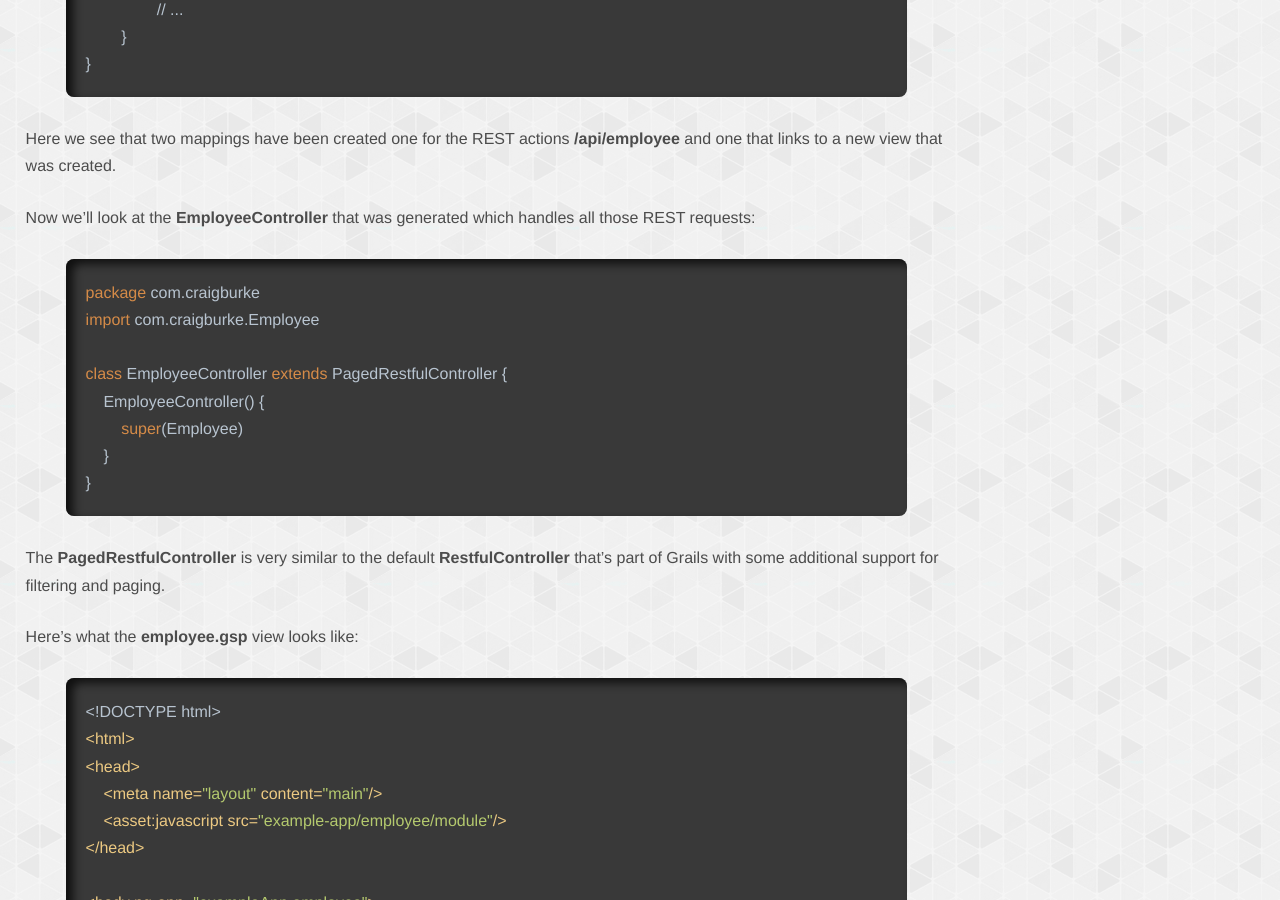
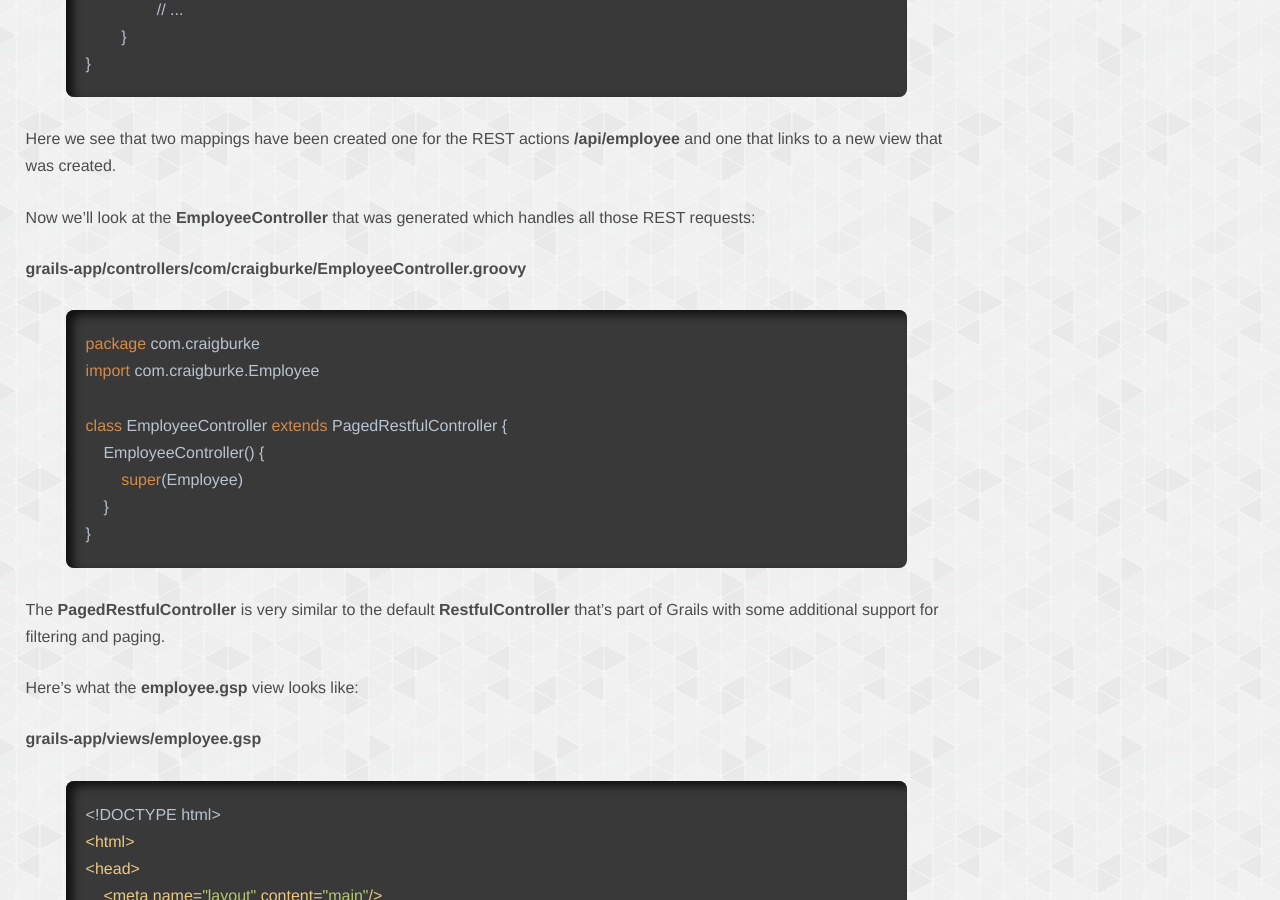
Before and after one commit to craigburke/craigburke.github.io, a Jekyll site: the page built from _posts/2014-11-17-angular-grails-lazybones-1.markdown, in a window 1280 px wide and 900 px high, scrolled down 3525 px. Built offline with Jekyll 4.4.1, drawn with Linux system fonts in a browser that asks for light colours; Markdown is read by kramdown in place of the engine named in the settings; comment, search, counter and statistics services are not loaded; some of the changed text lies outside the part shown.

Commit message:
Being more explicit about file locations

```diff
--- a/_posts/2014-11-17-angular-grails-lazybones-1.markdown
+++ b/_posts/2014-11-17-angular-grails-lazybones-1.markdown
@@ -87,6 +87,7 @@ We've got a paged list of employees that we can add to (as well as edit and dele
 #### Project stucture
 
 Next we'll take a look at exactly what the lazybones generate command actually added to our project. First lets take a look at the relevant parts of our **grails-app/conf/UrlMappings.groovy** file:
+
 {% highlight groovy %}
 class UrlMappings {
 
@@ -102,6 +103,7 @@ Here we see that two mappings have been created one for the REST actions **/api/
 
 Now we'll look at the **EmployeeController** that was generated which handles all those REST requests:
 
+**grails-app/controllers/com/craigburke/EmployeeController.groovy**
 {% highlight groovy %}
 package com.craigburke
 import com.craigburke.Employee
@@ -116,6 +118,8 @@ class EmployeeController extends PagedRestfulController {
 The **PagedRestfulController** is very similar to the default **RestfulController** that's part of Grails with some additional support for filtering and paging.
 
 Here's what the **employee.gsp** view looks like:
+
+**grails-app/views/employee.gsp**
 {% highlight html %}
 <!DOCTYPE html>
 <html>
@@ -163,6 +167,7 @@ The default filtering works well for simple cases but you'll likely want to over
 
 For example if I wanted to add just a simple box that searches both first name and last name I would override the **loadPagedResults** method in my **EmployeeController** like so:
 
+**grails-app/controllers/com/craigburke/EmployeeController.groovy**
 {% highlight groovy %}
 package com.craigburke
 import grails.gorm.PagedResultList
```
